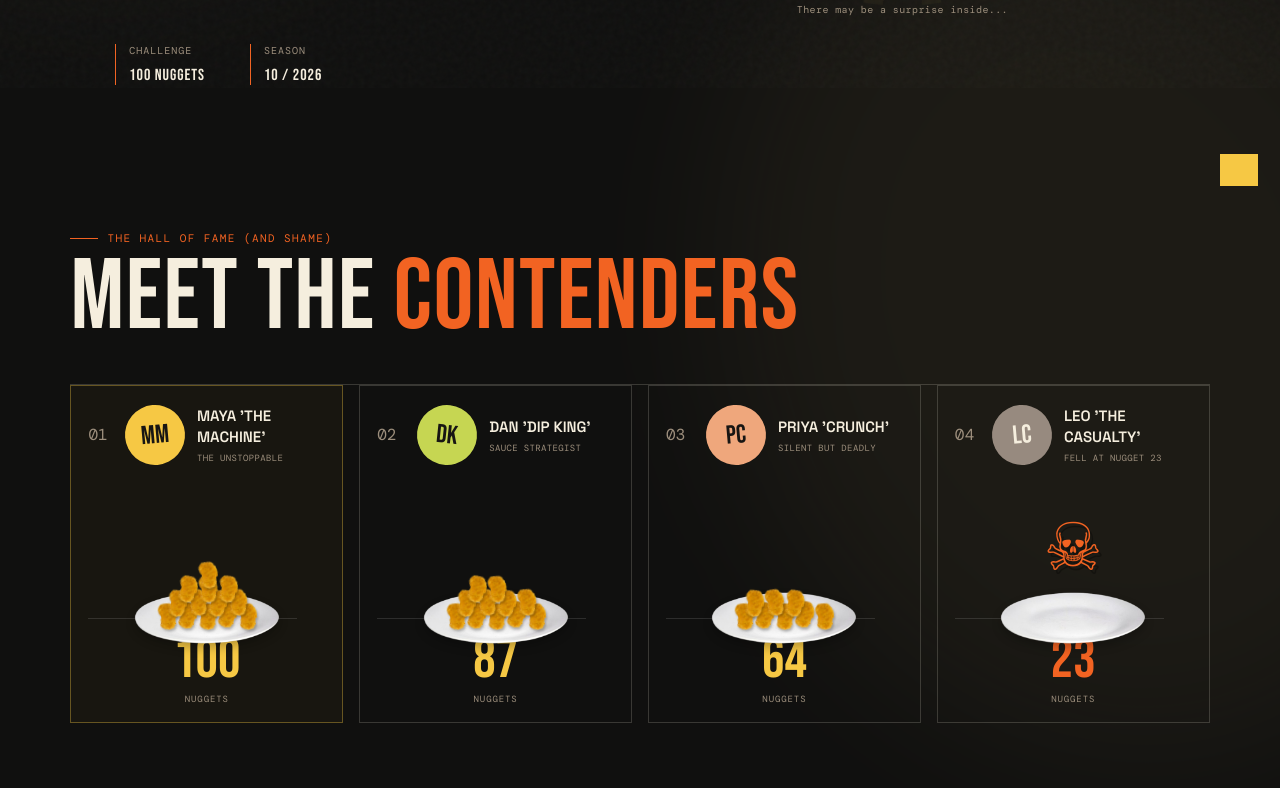
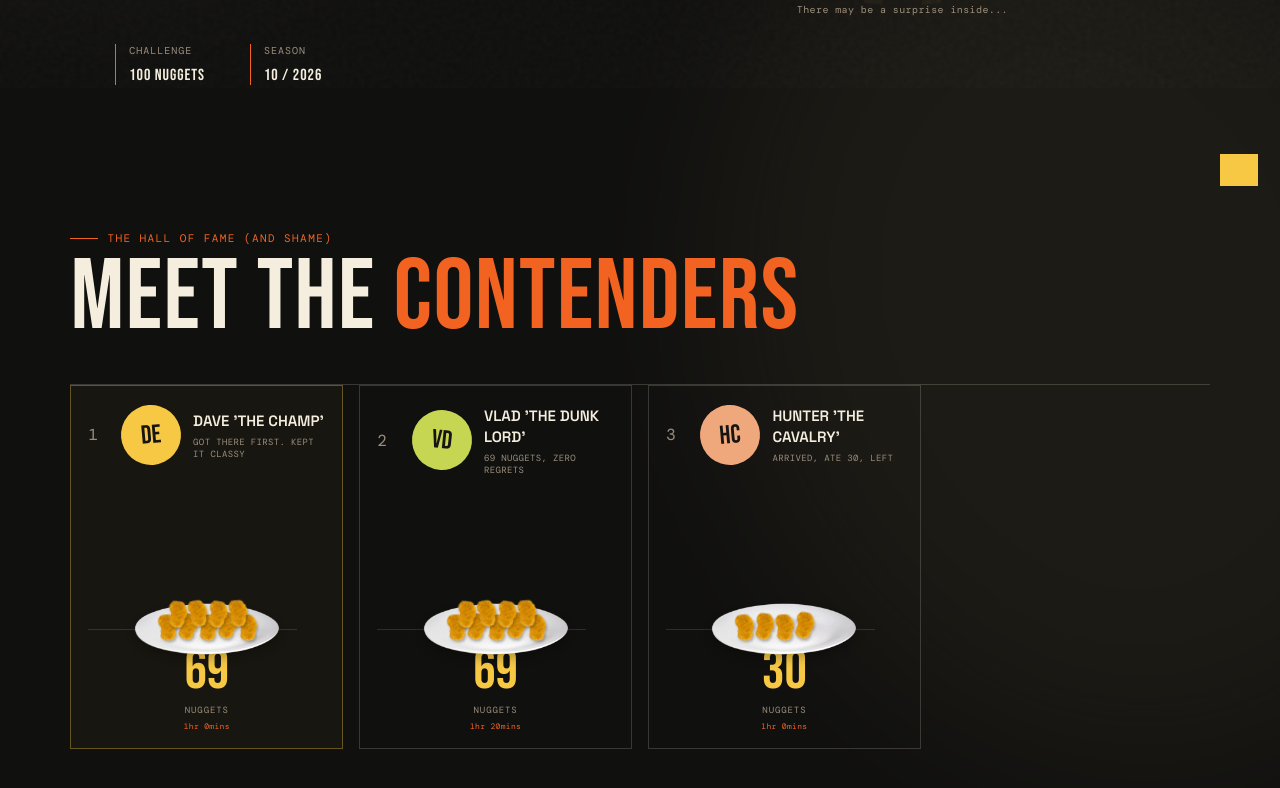
Before and after one commit to daveg1/nugget-challenge, a React (Vite) app: page / in a window 1280 px wide. Shown: the part 712-1500 px from the top of the page. Built offline with nearby package versions, Linux system fonts and the light colour scheme.

Commit message:
feat: move leaderboard to config.ts. Adjust data model and styles

```diff
--- a/src/App.tsx
+++ b/src/App.tsx
@@ -1,8 +1,8 @@
 import { useState } from "react";
 import { Hero } from "./components/Hero";
 import { Leaderboard } from "./components/Leaderboard";
-import { contestants } from "./components/data";
 import { SiteHeader } from "./components/SiteHeader";
+import { contestants } from "./config";
 import "./styles.css";
 
 function App() {
--- a/src/components/ContestantCard.tsx
+++ b/src/components/ContestantCard.tsx
@@ -3,9 +3,21 @@ import type { Contestant } from "./types";
 
 type ContestantCardProps = {
   contestant: Contestant;
+  placement: number;
 };
 
-export function ContestantCard({ contestant }: ContestantCardProps) {
+function formatTimeTaken(minutes: number) {
+  const hours = Math.floor(minutes / 60);
+  const remainingMinutes = minutes % 60;
+
+  if (hours === 0) {
+    return `${remainingMinutes}mins`;
+  }
+
+  return `${hours}hr ${remainingMinutes}mins`;
+}
+
+export function ContestantCard({ contestant, placement }: ContestantCardProps) {
   return (
     <article
       className={`contestant${contestant.failed ? " failed" : ""}`}
@@ -13,7 +25,7 @@ export function ContestantCard({ contestant }: ContestantCardProps) {
       aria-label={`${contestant.name}, ${contestant.score} nuggets`}
     >
       <div className="person">
-        <span className="rank">{contestant.place}</span>
+        <span className="rank">{placement}</span>
         <span className="avatar">{contestant.initials}</span>
         <div>
           <span className="name">{contestant.name}</span>
@@ -26,6 +38,9 @@ export function ContestantCard({ contestant }: ContestantCardProps) {
       <div className="score">
         {contestant.score}
         <small>NUGGETS</small>
+        <small className="time-taken">
+          {formatTimeTaken(contestant.timeTakenMinutes)}
+        </small>
       </div>
     </article>
   );
--- a/src/components/Leaderboard.tsx
+++ b/src/components/Leaderboard.tsx
@@ -7,6 +7,21 @@ type LeaderboardProps = {
 };
 
 export function Leaderboard({ contestants }: LeaderboardProps) {
+  const sortedContestants = [...contestants].sort(
+    (contestantA, contestantB) => {
+      const scoreDifference = contestantB.score - contestantA.score;
+      const dateDifference = contestantA.timestamp
+        .slice(0, 10)
+        .localeCompare(contestantB.timestamp.slice(0, 10));
+
+      return (
+        scoreDifference ||
+        dateDifference ||
+        contestantA.name.localeCompare(contestantB.name)
+      );
+    },
+  );
+
   return (
     <section className="leaderboard-section">
       <div className="section-heading">
@@ -25,8 +40,12 @@ export function Leaderboard({ contestants }: LeaderboardProps) {
           <span>FINAL SCORE</span>
         </div>
         <div className="contestants">
-          {contestants.map((contestant) => (
-            <ContestantCard key={contestant.name} contestant={contestant} />
+          {sortedContestants.map((contestant, index) => (
+            <ContestantCard
+              key={contestant.name}
+              contestant={contestant}
+              placement={index + 1}
+            />
           ))}
         </div>
       </div>
--- a/src/components/NuggetPile.tsx
+++ b/src/components/NuggetPile.tsx
@@ -1,5 +1,5 @@
 import type { CSSProperties } from "react";
-import { nuggetLayout } from "./data";
+import { nuggetLayout } from "../config";
 import type { Contestant, NuggetStyle } from "./types";
 
 type NuggetPileProps = {
--- a/src/components/types.ts
+++ b/src/components/types.ts
@@ -5,7 +5,8 @@ export type Contestant = {
   initials: string;
   note: string;
   score: number;
-  place: string;
+  timeTakenMinutes: number;
+  timestamp: string;
   failed?: boolean;
 };
 
--- a/src/components/data.ts
+++ b/src/config.ts
@@ -1,34 +1,29 @@
-import type { Contestant, NuggetPosition } from "./types";
+import type { Contestant, NuggetPosition } from "./components/types";
 
 export const contestants: Contestant[] = [
   {
-    name: "MAYA 'THE MACHINE'",
-    initials: "MM",
-    note: "THE UNSTOPPABLE",
-    score: 100,
-    place: "01",
+    name: "DAVE 'THE CHAMP'",
+    initials: "DE",
+    note: "GOT THERE FIRST. KEPT IT CLASSY",
+    score: 69,
+    timeTakenMinutes: 60,
+    timestamp: "2026-03-03T12:00:00Z",
   },
   {
-    name: "DAN 'DIP KING'",
-    initials: "DK",
-    note: "SAUCE STRATEGIST",
-    score: 87,
-    place: "02",
+    name: "VLAD 'THE DUNK LORD'",
+    initials: "VD",
+    note: "69 NUGGETS, ZERO REGRETS",
+    score: 69,
+    timeTakenMinutes: 80,
+    timestamp: "2026-10-20T12:00:00Z",
   },
   {
-    name: "PRIYA 'CRUNCH'",
-    initials: "PC",
-    note: "SILENT BUT DEADLY",
-    score: 64,
-    place: "03",
-  },
-  {
-    name: "LEO 'THE CASUALTY'",
-    initials: "LC",
-    note: "FELL AT NUGGET 23",
-    score: 23,
-    place: "04",
-    failed: true,
+    name: "HUNTER 'THE CAVALRY'",
+    initials: "HC",
+    note: "ARRIVED, ATE 30, LEFT",
+    score: 30,
+    timeTakenMinutes: 60,
+    timestamp: "2026-03-03T12:00:00Z",
   },
 ];
 
--- a/src/styles.css
+++ b/src/styles.css
@@ -576,6 +576,12 @@ h2 span {
   letter-spacing: 0.1em;
   margin-top: 9px;
 }
+.score .time-taken {
+  margin-top: 5px;
+  color: var(--orange);
+  font-size: 8px;
+  letter-spacing: 0.04em;
+}
 .failed .bones {
   display: grid;
   place-items: center;
```
